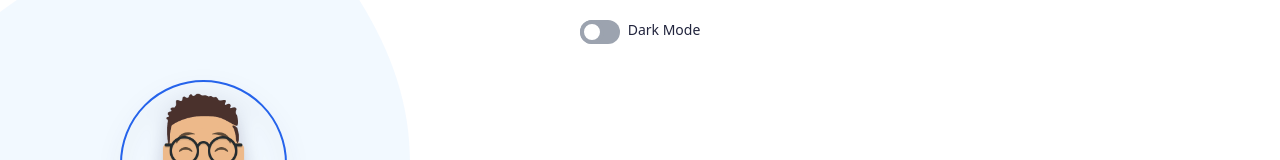
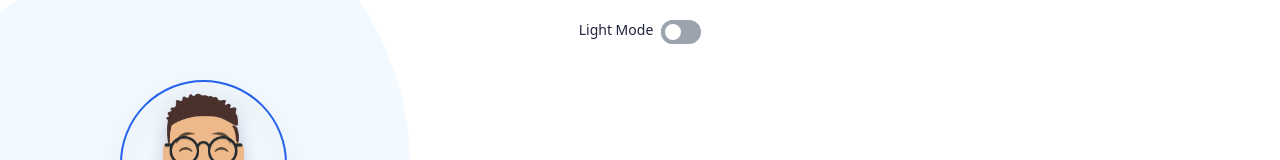
Before and after one commit to MRK4/mrk4.github.io, a Vue app: page / in a window 1280 px wide. Shown: the top 160 px of the page. Built offline with nearby package versions, Linux system fonts and the light colour scheme.

Commit message:
Adjusted Dark Mode ✔️

```diff
--- a/src/App.vue
+++ b/src/App.vue
@@ -24,9 +24,10 @@
   <div class="sm:hidden py-4 text-xs dark:text-white text-center w-full">✨ Website made with VueJS & Tailwind - <a class="underline text-blue-400 hover:text-blue-200" href="https://github.com/MRK4/mrk4.github.io">Code is available here</a> ✨</div>
 
   <div class="text-sm dark:text-white text-center absolute mt-4 h-fit w-full top-1">
-    <div class="flex flex-row justify-center">
+    <div class="flex flex-row justify-center sm:space-x-2">
+      <div class="label-light">Light Mode</div>
       <Toggler />
-      <div>Dark Mode</div>
+      <div class="label-dark hidden">Dark Mode</div>
     </div>
   </div>
 
--- a/src/components/Toggler.vue
+++ b/src/components/Toggler.vue
@@ -12,9 +12,13 @@ export default {
     this.$nextTick(function () {
         const toggle = document.querySelector('.toggle');
         const html = document.querySelector('html');
+        const labelLight = document.querySelector('.label-light');
+        const labelDark = document.querySelector('.label-dark');
 
         toggle.onclick = function(){
             html.classList.toggle('dark');
+            labelLight.classList.toggle('hidden');
+            labelDark.classList.toggle('hidden');
         }
     })
   }
```
